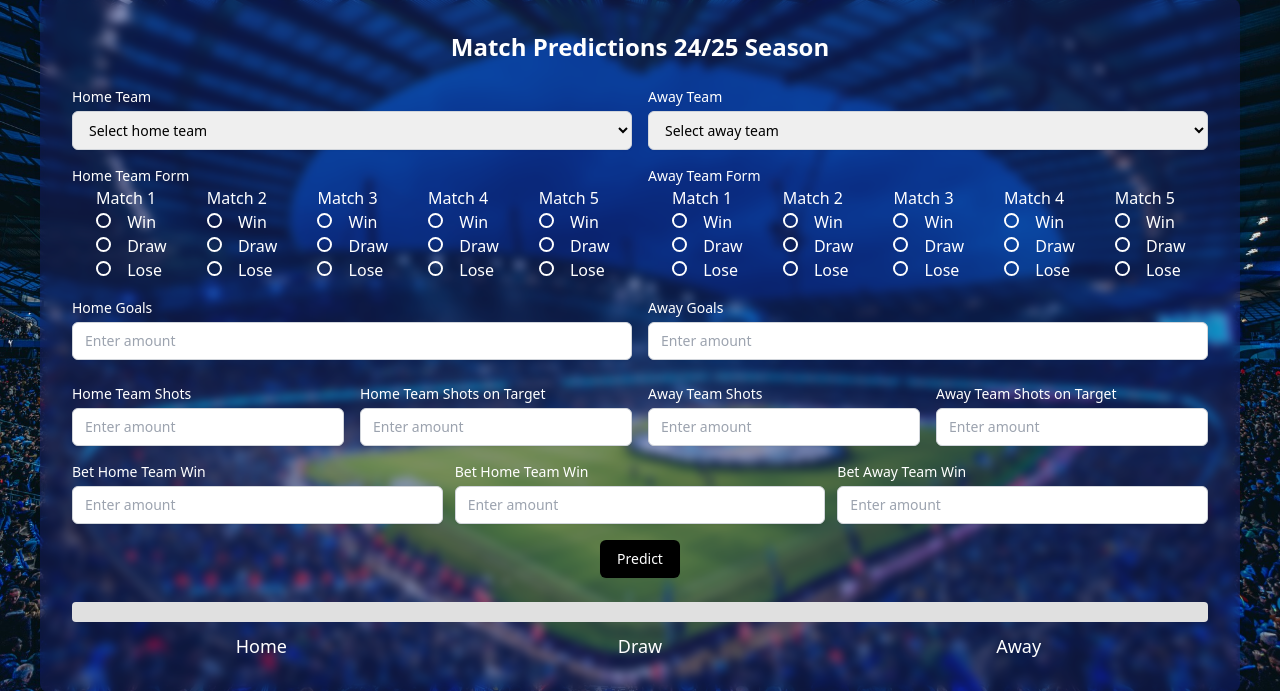
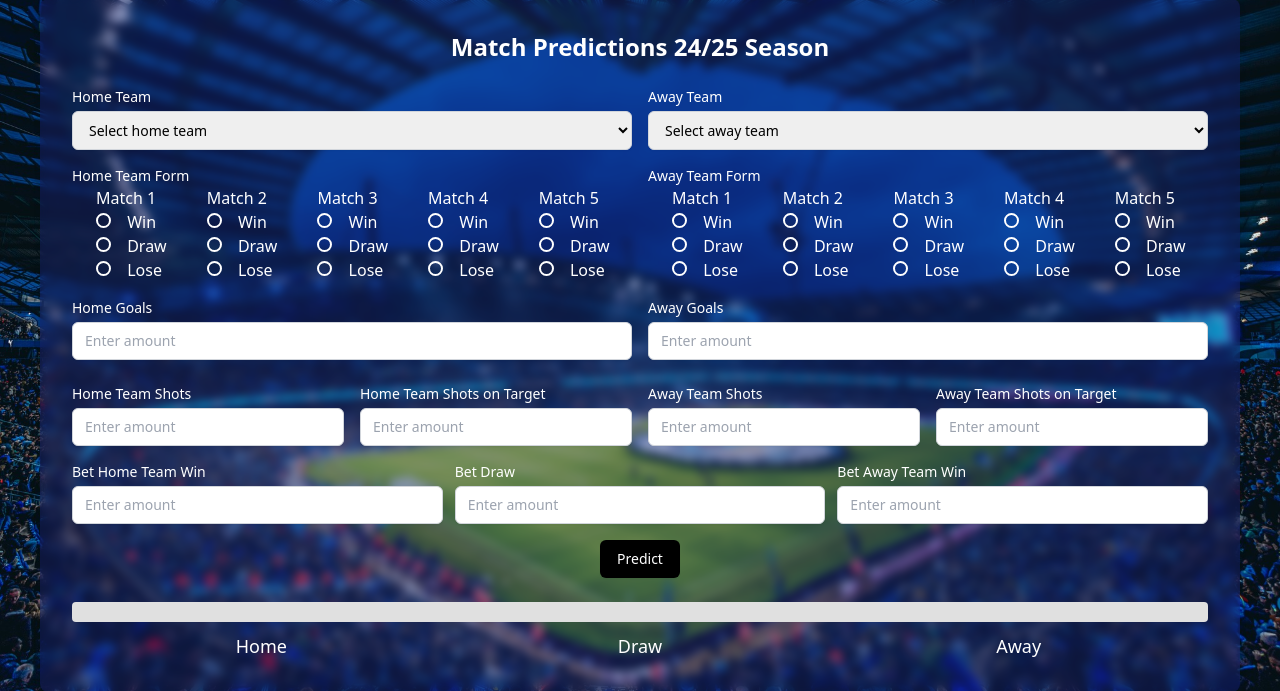
Before and after one commit to Niwanka/footballPrediction, a Flask app: page / in a window 1280 px wide. Shown: the part 129-820 px from the top of the page. Run offline with Flask 3, Linux system fonts and the light colour scheme; parts of the project's set-up code (start-up, migrations or seed data) failed here and were passed over.

Commit message:
bet draw error

```diff
--- a/templates/index.html
+++ b/templates/index.html
@@ -231,7 +231,7 @@
                         <input type="number" step="0.01" id="betHome" name="betHome" required placeholder="Enter amount" class="mt-1 block w-full px-3 py-2 border border-gray-300 rounded-md shadow-sm focus:outline-none focus:ring-indigo-500 focus:border-indigo-500 sm:text-sm">
                     </div>
                     <div class="flex-1 ml-3">
-                        <label for="betDraw" class="block text-sm font-medium text-white">Bet Home Team Win</label>
+                        <label for="betDraw" class="block text-sm font-medium text-white">Bet Draw</label>
                         <input type="number" step="0.01" id="betDraw" name="betDraw" required placeholder="Enter amount" class="mt-1 block w-full px-3 py-2 border border-gray-300 rounded-md shadow-sm focus:outline-none focus:ring-indigo-500 focus:border-indigo-500 sm:text-sm">
                     </div>
                     <div class="flex-1 ml-3">
```
